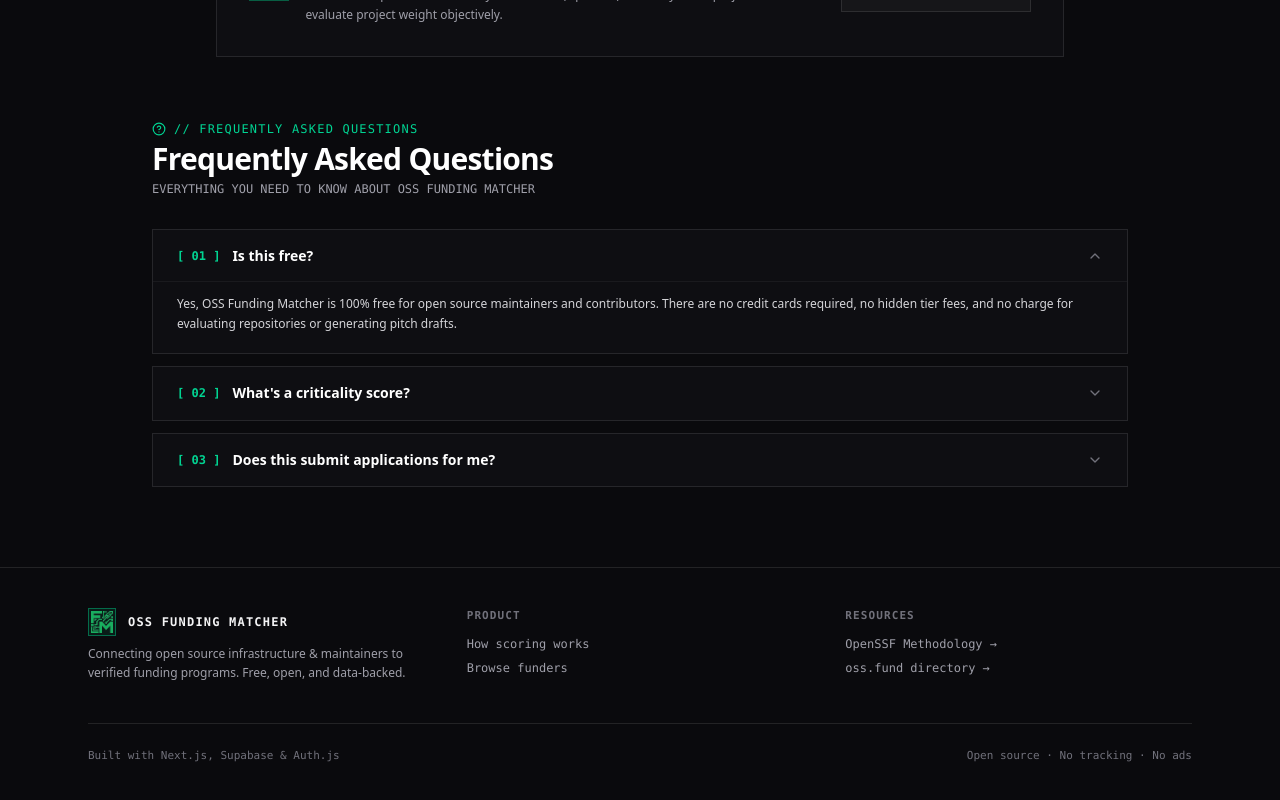
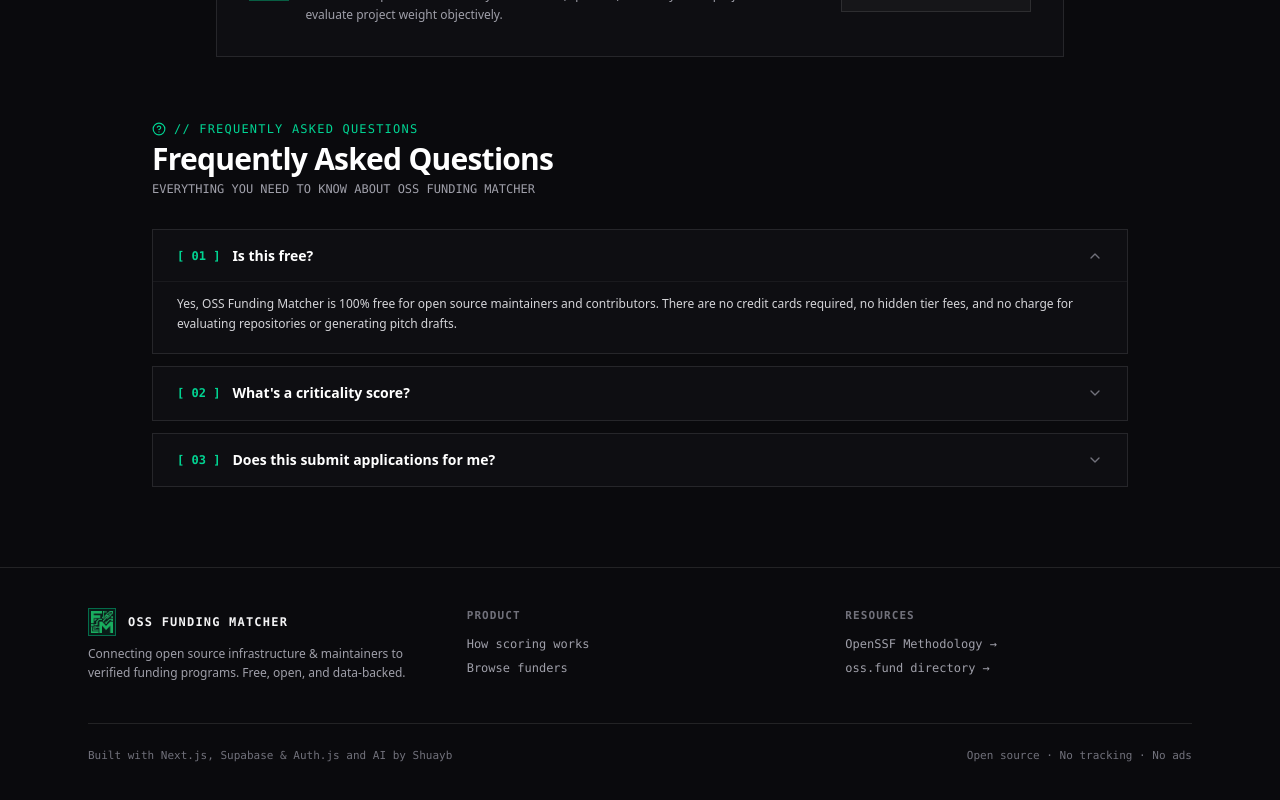
Before and after one commit to shuayb344/oss-funding-matcher, a Next.js app: page / in a window 1280 px wide. Shown: the part 1812-2612 px from the top of the page. Built offline with nearby package versions, Linux system fonts and the light colour scheme; no server answers; the database is empty.

Commit message:
chore: update AI model versions in documentation, ignore project-specific docs, and credit developer in footer

```diff
--- a/components/Footer.tsx
+++ b/components/Footer.tsx
@@ -57,7 +57,7 @@
         </div>
 
         <div className="mt-10 pt-6 border-t border-slate-200 dark:border-white/10 flex flex-col sm:flex-row items-center justify-between gap-4 font-mono text-[11px] text-slate-400 dark:text-zinc-500">
-          <span>Built with Next.js, Supabase &amp; Auth.js</span>
+          <span>Built with Next.js, Supabase &amp; Auth.js and AI by <a href="https://github.com/shuayb344" target="_blank" rel="noopener noreferrer">Shuayb</a></span>
           <span>Open source &middot; No tracking &middot; No ads</span>
         </div>
       </div>
```
Also changed, not shown: 2 other files (tests, documents, lock files or other folders).
